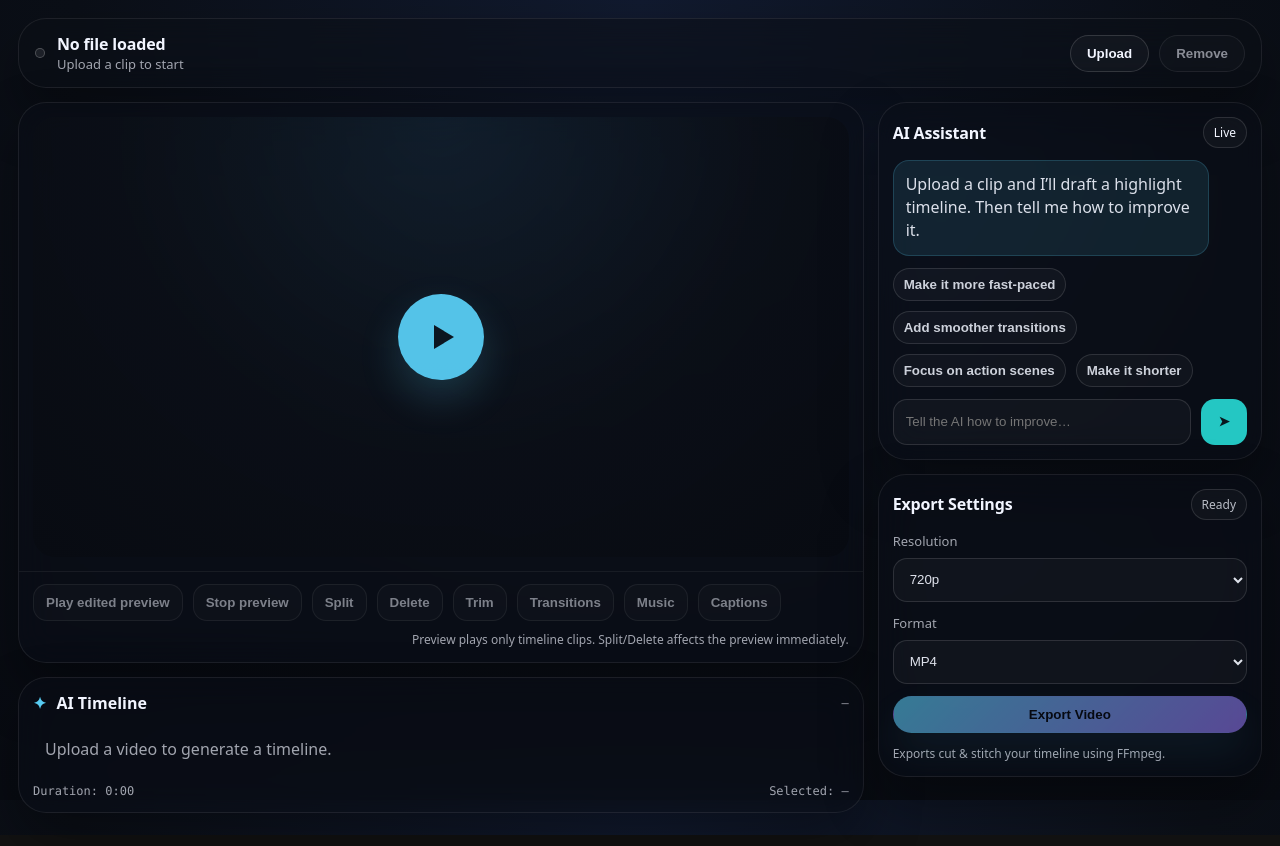
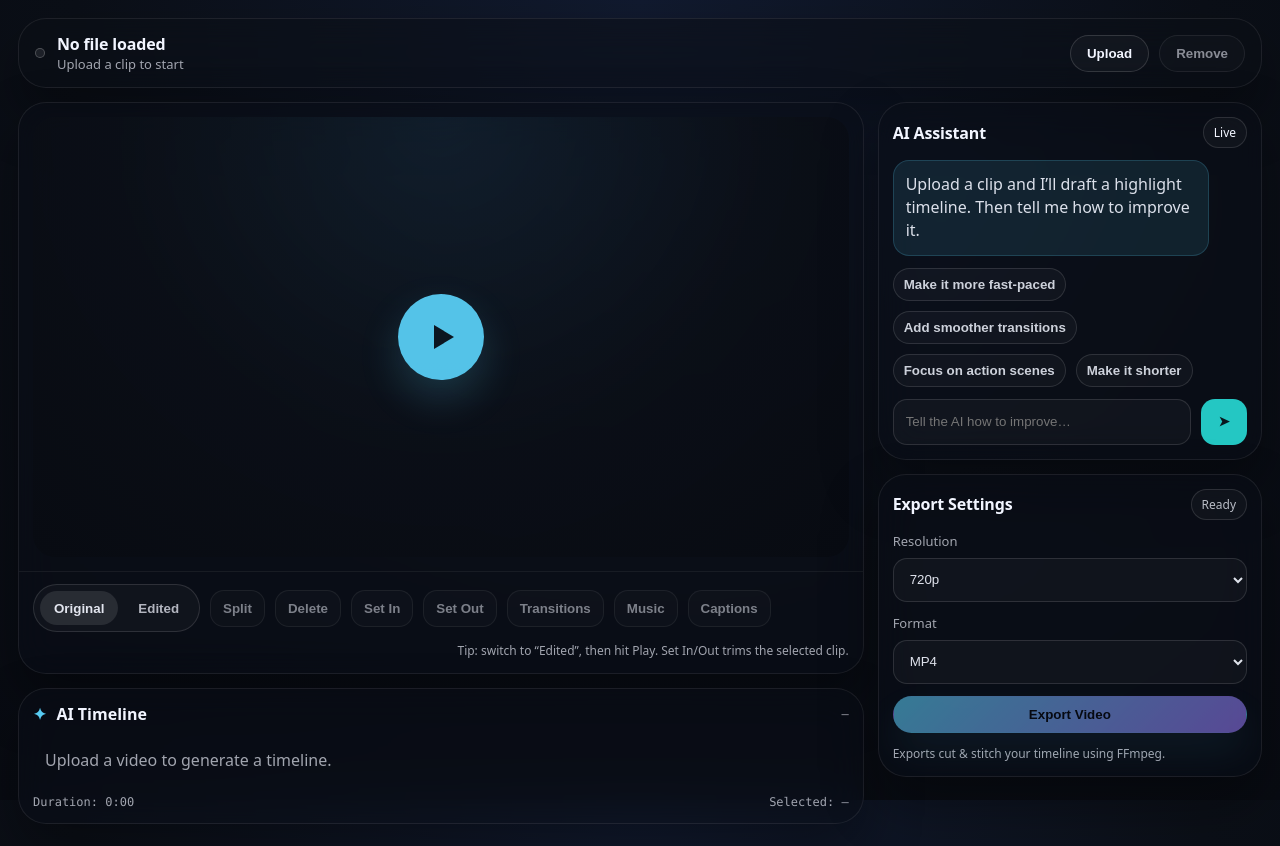
Before and after one commit to vidmartaj/clipgenius-studio, a Next.js app: page /studio in a window 1280 px wide. Built offline with nearby package versions, Linux system fonts and the light colour scheme.

Commit message:
Add trim controls and original/edited preview toggle

```diff
--- a/app/studio/page.tsx
+++ b/app/studio/page.tsx
@@ -8,6 +8,8 @@ type ExportSettings = {
   resolution: "720p" | "1080p" | "4K";
   format: "MP4";
 };
+
+type PreviewMode = "original" | "edited";
 
 const DEFAULT_EXPORT: ExportSettings = { resolution: "720p", format: "MP4" };
 
@@ -29,6 +31,7 @@ export default function StudioPage() {
   const [timeline, setTimeline] = useState<Timeline | null>(null);
   const [selectedClipId, setSelectedClipId] = useState<string | null>(null);
   const [editedPreviewOn, setEditedPreviewOn] = useState(false);
+  const [previewMode, setPreviewMode] = useState<PreviewMode>("original");
 
   const [exportSettings, setExportSettings] = useState<ExportSettings>(DEFAULT_EXPORT);
   const [isExporting, setIsExporting] = useState(false);
@@ -62,6 +65,8 @@ export default function StudioPage() {
     if (!file) return;
     setIsUploading(true);
     setUploadError(null);
+    setExportUrl(null);
+    setExportError(null);
 
     try {
       const fd = new FormData();
@@ -76,6 +81,8 @@ export default function StudioPage() {
 
       setProjectId(data.projectId);
       setVideoUrl(data.videoUrl);
+      setPreviewMode("original");
+      stopEditedPreview();
 
       if (data.timeline && data.timeline.clips?.length) {
         setTimeline(data.timeline);
@@ -159,6 +166,11 @@ export default function StudioPage() {
     v.play().catch(() => {});
   }
 
+  function setPreview(mode: PreviewMode) {
+    setPreviewMode(mode);
+    stopEditedPreview();
+  }
+
   useEffect(() => {
     const v = videoRef.current;
     if (!v) return;
@@ -227,6 +239,39 @@ export default function StudioPage() {
     if (remaining.length === 0) return;
     setTimeline({ ...timeline, clips: remaining });
     setSelectedClipId(remaining[0].id);
+  }
+
+  function updateSelectedClip(patch: Partial<Pick<TimelineClip, "start" | "end" | "label">>) {
+    if (!timeline || !selectedClip) return;
+    const minLen = 0.2;
+    let start = patch.start ?? selectedClip.start;
+    let end = patch.end ?? selectedClip.end;
+
+    // Clamp to [0, duration] and enforce min length.
+    start = clamp(start, 0, Math.max(0, totalDuration));
+    end = clamp(end, 0, Math.max(0, totalDuration));
+    if (end - start < minLen) {
+      if (patch.start != null && patch.end == null) end = start + minLen;
+      else if (patch.end != null && patch.start == null) start = end - minLen;
+      else end = start + minLen;
+    }
+
+    const nextClips = timeline.clips.map((c) =>
+      c.id === selectedClip.id ? { ...c, ...patch, start, end } : c
+    );
+    setTimeline({ ...timeline, clips: nextClips });
+  }
+
+  function setInToPlayhead() {
+    const v = videoRef.current;
+    if (!v || !selectedClip) return;
+    updateSelectedClip({ start: clamp(v.currentTime, 0, selectedClip.end - 0.2) });
+  }
+
+  function setOutToPlayhead() {
+    const v = videoRef.current;
+    if (!v || !selectedClip) return;
+    updateSelectedClip({ end: clamp(v.currentTime, selectedClip.start + 0.2, totalDuration) });
   }
 
   async function sendToAssistant(text: string) {
@@ -309,6 +354,8 @@ export default function StudioPage() {
               setVideoUrl(null);
               setTimeline(null);
               setSelectedClipId(null);
+              setPreviewMode("original");
+              stopEditedPreview();
               if (videoRef.current) videoRef.current.pause();
             }}
             disabled={!videoUrl || isUploading}
@@ -337,7 +384,7 @@ export default function StudioPage() {
                   <video
                     ref={videoRef}
                     src={videoUrl}
-                    controls={!editedPreviewOn}
+                    controls={previewMode === "original"}
                     onLoadedMetadata={onLoadedMetadata}
                   />
                 ) : (
@@ -349,21 +396,56 @@ export default function StudioPage() {
             </div>
 
             <div className="toolbar" aria-label="Editing tools">
-              <button className="tool" onClick={playEditedSequence} disabled={!timeline || (timeline?.clips.length ?? 0) === 0}>
-                Play edited preview
-              </button>
-              <button className="tool" onClick={stopEditedPreview} disabled={!editedPreviewOn}>
-                Stop preview
-              </button>
+              <div className="seg" role="tablist" aria-label="Preview mode">
+                <button
+                  type="button"
+                  className={`segBtn ${previewMode === "original" ? "isOn" : ""}`}
+                  onClick={() => setPreview("original")}
+                  role="tab"
+                  aria-selected={previewMode === "original"}
+                >
+                  Original
+                </button>
+                <button
+                  type="button"
+                  className={`segBtn ${previewMode === "edited" ? "isOn" : ""}`}
+                  onClick={() => setPreview("edited")}
+                  role="tab"
+                  aria-selected={previewMode === "edited"}
+                >
+                  Edited
+                </button>
+              </div>
+
+              {previewMode === "edited" ? (
+                <>
+                  <button
+                    className="tool"
+                    onClick={playEditedSequence}
+                    disabled={!timeline || (timeline?.clips.length ?? 0) === 0}
+                  >
+                    Play
+                  </button>
+                  <button className="tool" onClick={stopEditedPreview} disabled={!editedPreviewOn}>
+                    Stop
+                  </button>
+                </>
+              ) : null}
+
               <button className="tool" onClick={onSplit} disabled={!selectedClip}>
                 Split
               </button>
               <button className="tool" onClick={onDeleteClip} disabled={!selectedClip || (timeline?.clips.length ?? 0) <= 1}>
                 Delete
               </button>
-              <button className="tool" disabled>
-                Trim
+
+              <button className="tool" onClick={setInToPlayhead} disabled={!selectedClip}>
+                Set In
               </button>
+              <button className="tool" onClick={setOutToPlayhead} disabled={!selectedClip}>
+                Set Out
+              </button>
+
               <button className="tool" disabled>
                 Transitions
               </button>
@@ -374,9 +456,47 @@ export default function StudioPage() {
                 Captions
               </button>
               <div className="toolHint">
-                Preview plays only timeline clips. Split/Delete affects the preview immediately.
+                Tip: switch to “Edited”, then hit Play. Set In/Out trims the selected clip.
               </div>
             </div>
+
+            {selectedClip ? (
+              <div className="trimRow" aria-label="Trim values">
+                <div className="trimField">
+                  <label htmlFor="clipStart">In</label>
+                  <input
+                    id="clipStart"
+                    type="number"
+                    inputMode="decimal"
+                    min={0}
+                    max={Math.max(0, totalDuration)}
+                    step={0.1}
+                    value={Number.isFinite(selectedClip.start) ? Number(selectedClip.start.toFixed(1)) : 0}
+                    onChange={(e) => updateSelectedClip({ start: Number(e.target.value) })}
+                  />
+                  <span className="trimHint">{fmt(selectedClip.start)}</span>
+                </div>
+                <div className="trimField">
+                  <label htmlFor="clipEnd">Out</label>
+                  <input
+                    id="clipEnd"
+                    type="number"
+                    inputMode="decimal"
+                    min={0}
+                    max={Math.max(0, totalDuration)}
+                    step={0.1}
+                    value={Number.isFinite(selectedClip.end) ? Number(selectedClip.end.toFixed(1)) : 0}
+                    onChange={(e) => updateSelectedClip({ end: Number(e.target.value) })}
+                  />
+                  <span className="trimHint">{fmt(selectedClip.end)}</span>
+                </div>
+                <div className="trimField grow">
+                  <div className="trimMeta">
+                    <span className="mono">Clip length: {fmt(Math.max(0, selectedClip.end - selectedClip.start))}</span>
+                  </div>
+                </div>
+              </div>
+            ) : null}
           </section>
 
           <section className="timelineCard" aria-label="AI Timeline">
@@ -398,7 +518,8 @@ export default function StudioPage() {
                   className={`clip ${clip.id === selectedClipId ? "isSelected" : ""}`}
                   onClick={() => {
                     setSelectedClipId(clip.id);
-                    playClipPreview(clip);
+                    if (previewMode === "edited") playClipPreview(clip);
+                    else seekTo(clip.start);
                   }}
                   role="listitem"
                   title={`${clip.label} (${fmt(clip.start)}–${fmt(clip.end)})`}
@@ -520,3 +641,7 @@ function fmt(seconds: number) {
   const r = s % 60;
   return `${m}:${String(r).padStart(2, "0")}`;
 }
+
+function clamp(n: number, a: number, b: number) {
+  return Math.max(a, Math.min(b, n));
+}
--- a/styles/globals.css
+++ b/styles/globals.css
@@ -162,6 +162,30 @@ body {
   align-items: center;
   flex-wrap: wrap;
 }
+
+.seg{
+  display:inline-flex;
+  align-items:center;
+  gap:6px;
+  padding: 6px;
+  border-radius: 999px;
+  border: 1px solid rgba(255,255,255,0.12);
+  background: rgba(255,255,255,0.03);
+}
+.segBtn{
+  height: 34px;
+  padding: 0 14px;
+  border-radius: 999px;
+  border: 0;
+  background: transparent;
+  color: rgba(242,245,255,0.72);
+  font-weight: 900;
+  cursor: pointer;
+}
+.segBtn.isOn{
+  background: rgba(255,255,255,0.10);
+  color: rgba(242,245,255,0.92);
+}
 .tool {
   border-radius: 14px;
   padding: 10px 12px;
@@ -173,6 +197,52 @@ body {
 }
 .tool:disabled { opacity: 0.55; cursor: not-allowed; }
 .toolHint { color: var(--muted); font-size: 12px; margin-left: auto; }
+
+.trimRow{
+  display:flex;
+  gap:12px;
+  padding: 0 14px 14px;
+  align-items: flex-end;
+  flex-wrap: wrap;
+}
+.trimField{
+  display:grid;
+  gap:6px;
+}
+.trimField.grow{ flex: 1; min-width: 180px; }
+.trimField label{
+  font-size: 12px;
+  color: var(--muted);
+  font-weight: 700;
+}
+.trimField input{
+  width: 140px;
+  height: 40px;
+  border-radius: 14px;
+  border: 1px solid rgba(255,255,255,0.12);
+  background: rgba(255,255,255,0.03);
+  padding: 0 12px;
+  color: rgba(242,245,255,0.92);
+  outline: none;
+}
+.trimField input:focus{
+  border-color: rgba(93, 214, 255, 0.35);
+  box-shadow: 0 0 0 3px rgba(93, 214, 255, 0.10);
+}
+.trimHint{
+  font-family: ui-monospace, SFMono-Regular, Menlo, Monaco, Consolas, "Liberation Mono", "Courier New", monospace;
+  font-size: 12px;
+  color: rgba(242,245,255,0.60);
+}
+.trimMeta{
+  height: 40px;
+  display:flex;
+  align-items:center;
+  padding: 0 12px;
+  border-radius: 14px;
+  border: 1px solid rgba(255,255,255,0.08);
+  background: rgba(255,255,255,0.02);
+}
 
 .timelineCard { padding: 14px; }
 .timelineHead { display: flex; align-items: center; justify-content: space-between; margin-bottom: 12px; }
```
